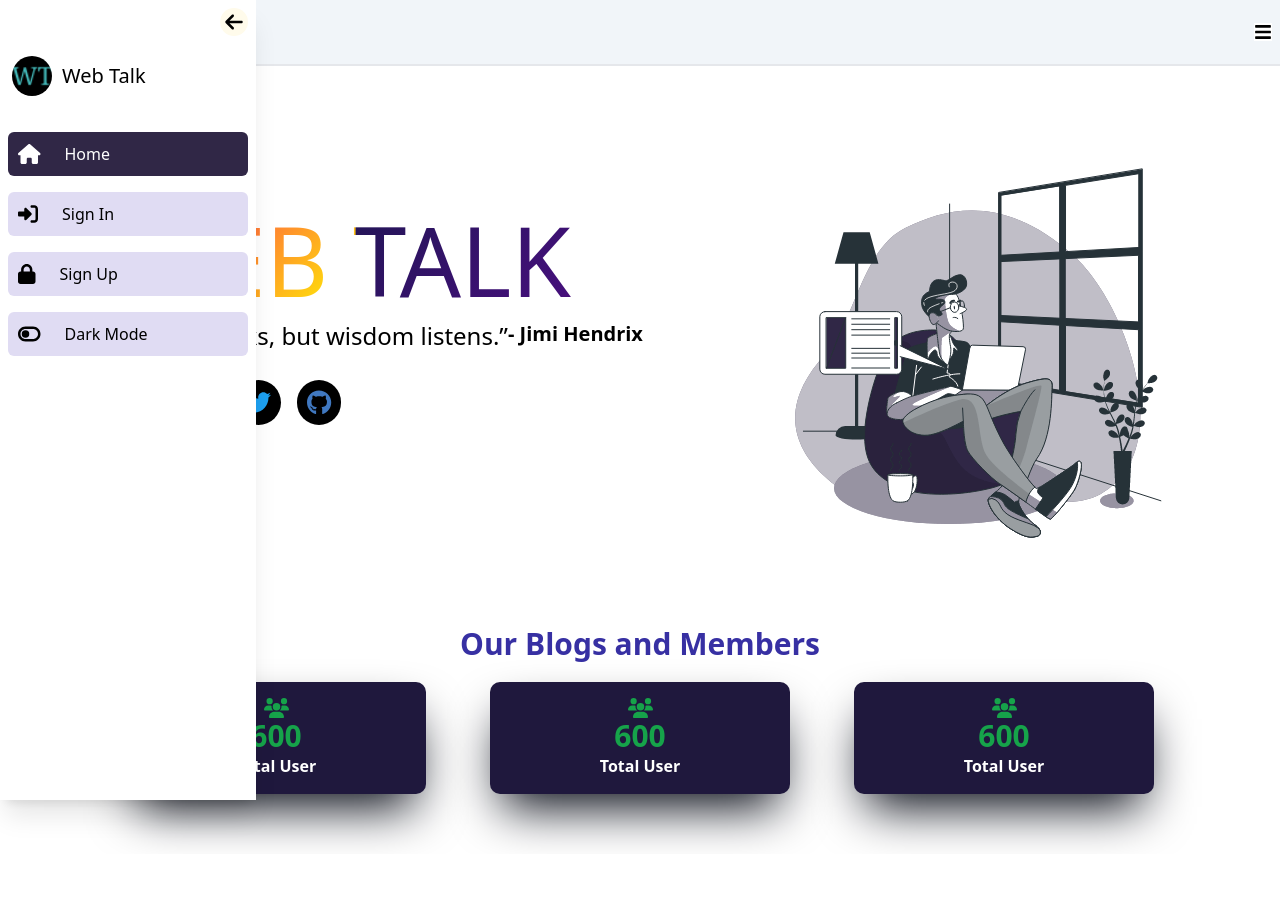
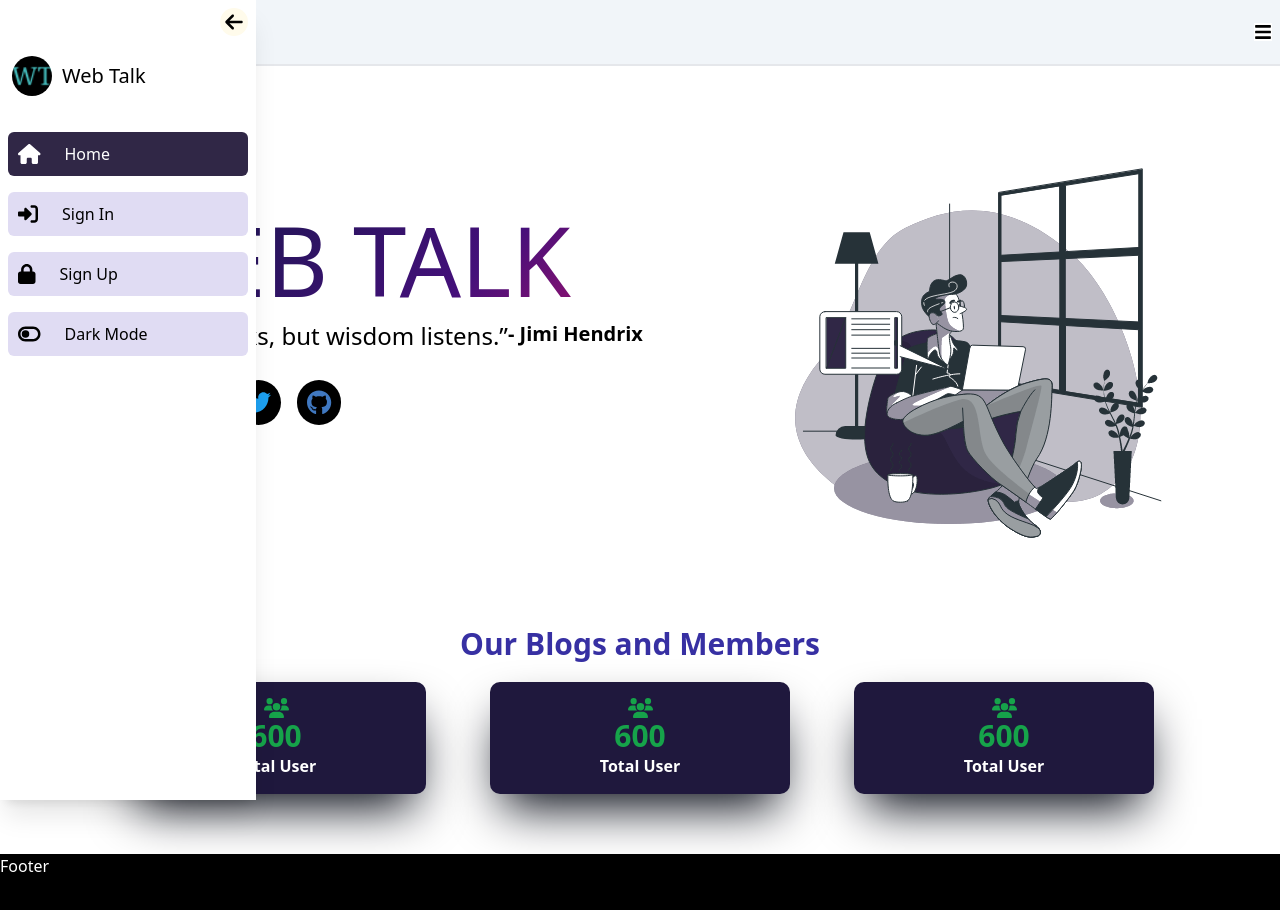
Before and after one commit to bishal158/WebTalk, a React (Vite) app in the folder client/: page / in a window 1280 px wide. Shown: the top 910 px of the page. Before the commit the page ends 854 px from the top, so only its background shows below. Built offline with nearby package versions, Linux system fonts and the light colour scheme.

Commit message:
footer added

```diff
--- a/client/src/App.jsx
+++ b/client/src/App.jsx
@@ -14,11 +14,13 @@ import { ReadBlogs } from "./pages/ReadBlogs.jsx";
 import { Protected } from "./utils/Protected.jsx";
 import { EditPost } from "./pages/EditPost.jsx";
 import { Post } from "./pages/Post.jsx";
+import { Footer } from "./layouts/Footer.jsx";
 
 function App() {
   return (
     <>
       <RootLayout>
+        <Footer>
           <Routes>
             <Route path={"/"} element={<Home />} />
             <Route path={"/login"} element={<Login />} />
@@ -27,7 +29,10 @@ function App() {
               path={"/read-blogs"}
               element={<Protected Component={ReadBlogs} />}
             />
-          <Route path={"/post/:id"} element={<Protected Component={Post} />} />
+            <Route
+              path={"/post/:id"}
+              element={<Protected Component={Post} />}
+            />
             <Route
               path={"/write-blogs"}
               element={<Protected Component={WriteBlogs} />}
@@ -37,48 +42,9 @@ function App() {
               element={<Protected Component={EditPost} />}
             />
           </Routes>
+        </Footer>
       </RootLayout>
     </>
-
-    // <User_Context_Provider>
-    //   <header>
-    //     <Header />
-    //   </header>
-    //   <main>
-    //     <Routes>
-    //       <Route path="/" element={<Home />} />
-    //       <Route
-    //         path="read_blogs"
-    //         element={
-    //           <React.Suspense fallback={<LoadingSpinner />}>
-    //             <Read_Blogs />
-    //           </React.Suspense>
-    //         }
-    //       />
-    //       <Route
-    //         path="write_blogs"
-    //         element={
-    //           <React.Suspense fallback={<LoadingSpinner />}>
-    //             <Write_Blogs />
-    //           </React.Suspense>
-    //         }
-    //       />
-    //       <Route
-    //         path="contact_us"
-    //         element={
-    //           <React.Suspense fallback={<LoadingSpinner />}>
-    //             <Contact_Us />
-    //           </React.Suspense>
-    //         }
-    //       />
-    //       <Route path="login" element={<Login />} />
-    //       <Route path="register" element={<Register />} />
-    //       <Route path="/post/:id" element={<Read_Full_Blog />} />
-    //       <Route path="/edit/:id" element={<Edit_Blogs />} />
-    //     </Routes>
-    //   </main>
-    //   <footer></footer>
-    // </User_Context_Provider>
   );
 }
 
--- /dev/null
+++ b/client/src/layouts/Footer.jsx
@@ -0,0 +1,10 @@
+export const Footer = ({ children }) => {
+  return (
+    <div className={"w-full h-full max-h-fit min-h-fit flex flex-col"}>
+      <main>{children}</main>
+      <footer className={"w-full h-screen bg-black text-white  "}>
+        Footer
+      </footer>
+    </div>
+  );
+};
--- a/client/src/layouts/RootLayout.jsx
+++ b/client/src/layouts/RootLayout.jsx
@@ -65,7 +65,7 @@ export const RootLayout = ({ children }) => {
             </div>
           )}
         </nav>
-        <div className={"h-screen w-full "}>{children}</div>
+        <div className={"w-full h-full"}>{children}</div>
       </main>
     </div>
   );
--- a/client/src/pages/Home.jsx
+++ b/client/src/pages/Home.jsx
@@ -3,9 +3,9 @@ import { Counter } from "../components/Counter.jsx";
 
 export const Home = () => {
   return (
-    <>
+    <div>
       <HeroSection />
       <Counter />
-    </>
+    </div>
   );
 };
--- a/client/src/pages/ReadBlogs.jsx
+++ b/client/src/pages/ReadBlogs.jsx
@@ -24,7 +24,7 @@ export const ReadBlogs = () => {
   };
   return (
     <div>
-      <section className={"w-full h-screen flex flex-wrap gap-0 "}>
+      <section className={"w-full md:h-screen h-full  flex flex-wrap gap-0 "}>
         <div className={"w-full h-fit md:w-1/4 md:h-full flex flex-col p-2"}>
           <input
             onChange={(e) => setSearchTerm(e.target.value)}
```
Also changed, not shown: 5 other files (tests, documents, lock files or other folders). Lines whose indentation alone changed are shown as unchanged.
